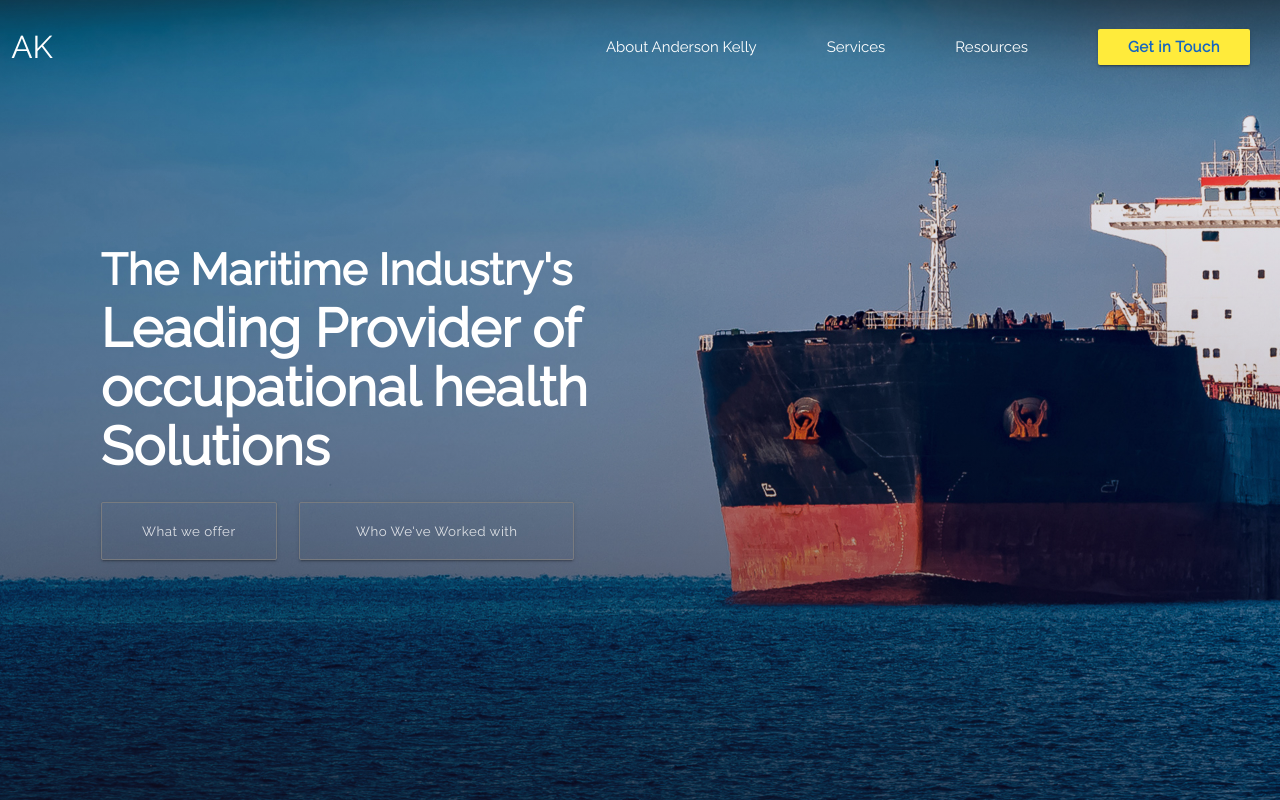
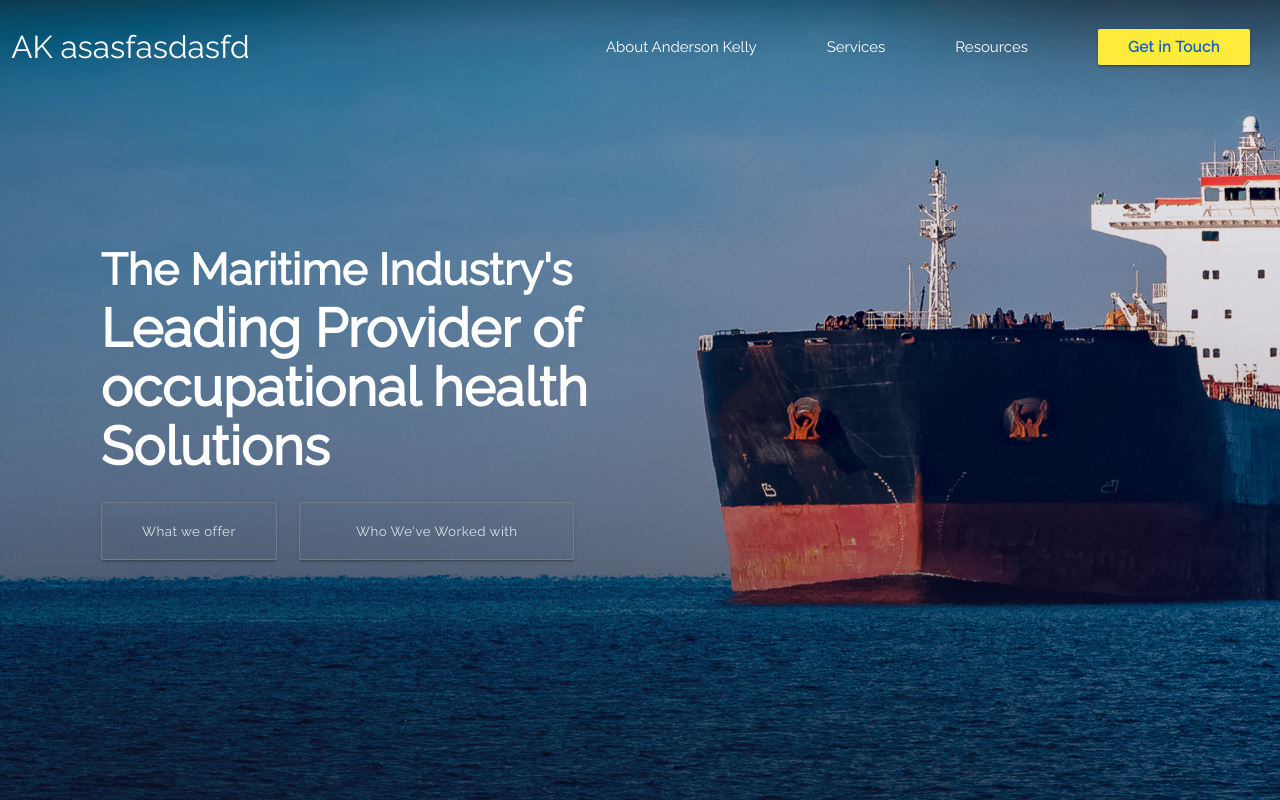
Before and after one commit to Tofumaker/andersonkelly, a Django app: page / in a window 1280 px wide. Run offline with Django 3.2, Linux system fonts and the light colour scheme.

Commit message:
saving changes

```diff
--- a/home/templates/index.html
+++ b/home/templates/index.html
@@ -17,10 +17,7 @@
         <div class="nav-wrapper" style="padding-top: 15px;">
           <div class="row">
             <div class="col s1 m1 l1">
-              <a href="#" class="brand-logo left">AK</a>
-            </div>
-            <div class="col s2">
-              <!-- <a href="#" class="left">Anderson-Kelly</a> -->
+              <a href="#" class="brand-logo left">AK asasfasdasfd</a>
             </div>
             <a href="#" data-activates="mobile-demo" class="button-collapse right button pulse"><i class="material-icons">menu</i></a>
             <ul id="nav-mobile" class="right hide-on-med-and-down" style="padding-right: 15px;">
```
Also changed, not shown: home/static/css/style.css (line endings or trailing spaces).
